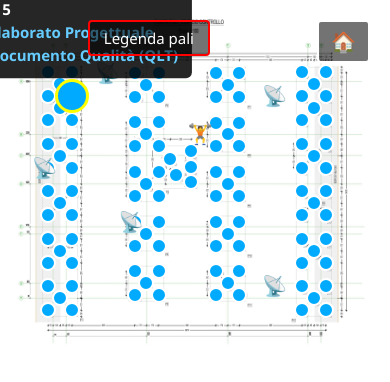
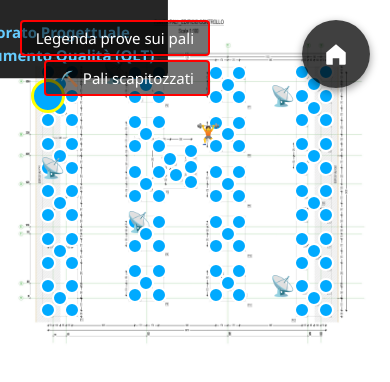
Before and after one commit to gussofrag/control-building, a plain HTML site: page index.html in a window 390 px wide. Both pictures are taken after a click on the element 72 px from the left and 96 px from the top of the page. Drawn offline with Linux system fonts and the light colour scheme.

Commit message:
Update index.html

```diff
--- a/index.html
+++ b/index.html
@@ -18,6 +18,7 @@
       display: block;
     }
 
+    /* Marker blu */
     .marker {
       position: absolute;
       width: 12px;
@@ -63,6 +64,42 @@
 
     .tooltip a:hover {
       text-decoration: underline;
+    }
+
+    /* CROCE rossa sui pali scapitozzati (solo quando filtro attivo) */
+    .marker.scapitozzato-attivo::before {
+      content: "✚";
+      position: absolute;
+      top: 50%;
+      left: 50%;
+      transform: translate(-50%, -50%);
+      font-size: 20px;
+      color: red;
+      font-weight: 900;
+      pointer-events: none;
+      text-shadow: 0 0 4px black, 0 0 6px black, 0 0 8px black;
+      z-index: 9999;
+    }
+
+    /* Icone prove */
+    .marker.prova-carico::after {
+      content: "🏋️";
+      position: absolute;
+      top: 50%;
+      left: -26px;
+      transform: translateY(-50%);
+      font-size: 20px;
+      pointer-events: none;
+    }
+
+    .marker.prova-sonica::after {
+      content: "📡";
+      position: absolute;
+      top: 50%;
+      left: -26px;
+      transform: translateY(-50%);
+      font-size: 20px;
+      pointer-events: none;
     }
 
     .legend-button {
@@ -115,60 +152,63 @@
       margin-right: 8px;
     }
 
+    /* Pulsante Home */
     .home-button {
       position: fixed;
       top: 20px;
       right: 20px;
-      background: rgba(0,0,0,0.55);
-      padding: 6px 12px;
-      border-radius: 4px;
-      border: 2px solid #fff;
-      font-family: "Segoe UI", Tahoma, sans-serif;
-      font-size: 20px;
-      color: #ffffff;
+      background: rgba(0,0,0,0.75);
+      padding: 10px;
+      border-radius: 50%;
+      box-shadow: 0 3px 8px rgba(0,0,0,0.4);
+      z-index: 9999;
+      display: flex;
+      align-items: center;
+      justify-content: center;
+      width: 48px;
+      height: 48px;
+      transition: 0.2s;
       cursor: pointer;
-      z-index: 9999;
-      transition: 0.2s;
-      user-select: none;
     }
 
     .home-button:hover {
       background: rgba(0,0,0,0.9);
-    }
-
-    .prova-icon {
-      position: absolute;
-      font-size: 20px;
-      transform: translate(-160%, -50%);
-      pointer-events: none;
-      z-index: 25;
     }
   </style>
 </head>
 
 <body>
 
-<div class="home-button" onclick="location.href='https://gussofrag.github.io/'" title="Torna alla Home">
-  🏠
+<div class="legend-button" onclick="toggleLegend()" title="Apri legenda">
+  Legenda prove sui pali
 </div>
 
-<div class="legend-button" onclick="toggleLegend()" title="Apri legenda">
-  Legenda pali
+<div class="legend-button" onclick="toggleScapitozzati()" style="top: 60px; right: 180px;">
+  ⛏️ Pali scapitozzati
 </div>
 
 <div id="legendPanel" class="legend-panel">
   <div class="item">
-    <span class="icon">📡</span>
-    <span>Prova sonica "cross-hole"</span>
-  </div>
-  <div class="item">
     <span class="icon">🏋️</span>
     <span>Prova di carico 1,5×PSE</span>
   </div>
+
+  <div class="item">
+    <span class="icon">📡</span>
+    <span>Prova sonica “cross-hole”</span>
+  </div>
 </div>
 
+<a href="https://gussofrag.github.io/Key-Plant/"
+   class="home-button"
+   title="Torna alla Key Plant">
+  <svg width="26" height="26" viewBox="0 0 24 24" fill="white">
+    <path d="M3 10.5L12 3l9 7.5V21a1 1 0 0 1-1 1h-5v-6H9v6H4a1 1 0 0 1-1-1V10.5z"/>
+  </svg>
+</a>
+
 <div class="map-container" id="map">
-  <img src="img/pianta_pali_control_building.jpg" alt="Mappa pali Control Building">
+  <img src="img/pianta_pali_control_building.jpg">
   <div id="tooltip" class="tooltip"></div>
 </div>
 
@@ -178,7 +218,33 @@ function toggleLegend() {
   panel.style.display = (panel.style.display === "block") ? "none" : "block";
 }
 
+let filterScapitozzati = false;
+
+function toggleScapitozzati() {
+  filterScapitozzati = !filterScapitozzati;
+
+  document.querySelectorAll('.marker').forEach(marker => {
+    const isScapitozzato = marker.dataset.scapitozzato === "true";
+
+    if (filterScapitozzati) {
+      if (isScapitozzato) {
+        marker.style.display = "block";
+        marker.classList.add("scapitozzato-attivo");
+      } else {
+        marker.style.display = "none";
+      }
+    } else {
+      marker.style.display = "block";
+      marker.classList.remove("scapitozzato-attivo");
+    }
+  });
+}
+
 const markers = [
+  /* Soniche: 14, 33, 49, 86, 110 */
+  /* Carico: 65 */
+  /* Scapitozzati: li aggiungerai tu con scapitozzato: true */
+
   { n: 1,  x: 340/3160,  y: 544/2880 },
   { n: 2,  x: 541/3160,  y: 544/2880 },
   { n: 3,  x: 440/3160,  y: 645/2880 },
@@ -192,7 +258,7 @@ const markers = [
   { n: 11, x: 541/3160,  y: 1148/2880 },
   { n: 12, x: 440/3160,  y: 1248/2880 },
   { n: 13, x: 340/3160,  y: 1348/2880 },
-  { n: 14, x: 541/3160,  y: 1348/2880, tipo: "sonica" },
+  { n: 14, x: 541/3160,  y: 1348/2880, prova: "sonica" },
 
   { n: 16, x: 340/3160,  y: 1549/2880 },
   { n: 17, x: 541/3160,  y: 1549/2880 },
@@ -212,7 +278,7 @@ const markers = [
   { n: 31, x: 340/3160,  y: 2553/2880 },
   { n: 32, x: 541/3160,  y: 2553/2880 },
 
-  { n: 33, x: 1070/3160, y: 547/2880, tipo: "sonica" },
+  { n: 33, x: 1070/3160, y: 547/2880, prova: "sonica" },
   { n: 34, x: 1272/3160, y: 547/2880 },
   { n: 35, x: 1170/3160, y: 648/2880 },
   { n: 36, x: 1070/3160, y: 749/2880 },
@@ -228,7 +294,7 @@ const markers = [
   { n: 46, x: 1070/3160, y: 1588/2880 },
   { n: 47, x: 1272/3160, y: 1588/2880 },
   { n: 48, x: 1070/3160, y: 1807/2880 },
-  { n: 49, x: 1272/3160, y: 1807/2880, tipo: "sonica" },
+  { n: 49, x: 1272/3160, y: 1807/2880, prova: "sonica" },
   { n: 50, x: 1170/3160, y: 1906/2880 },
   { n: 51, x: 1070/3160, y: 2007/2880 },
   { n: 52, x: 1272/3160, y: 2007/2880 },
@@ -245,7 +311,7 @@ const markers = [
   { n: 62, x: 1955/3160, y: 749/2880 },
   { n: 63, x: 1755/3160, y: 968/2880 },
   { n: 64, x: 1955/3160, y: 968/2880 },
-  { n: 65, x: 1856/3160, y: 1067/2880, tipo: "carico" },
+  { n: 65, x: 1856/3160, y: 1067/2880, prova: "carico" },
   { n: 66, x: 1755/3160, y: 1168/2880 },
   { n: 67, x: 1955/3160, y: 1168/2880 },
   { n: 68, x: 1755/3160, y: 1386/2880 },
@@ -267,7 +333,7 @@ const markers = [
   { n: 83, x: 2484/3160, y: 544/2880 },
   { n: 84, x: 2684/3160, y: 544/2880 },
   { n: 85, x: 2585/3160, y: 645/2880 },
-  { n: 86, x: 2484/3160, y: 745/2880, tipo: "sonica" },
+  { n: 86, x: 2484/3160, y: 745/2880, prova: "sonica" },
   { n: 87, x: 2684/3160, y: 745/2880 },
   { n: 88, x: 2585/3160, y: 845/2880 },
   { n: 89, x: 2484/3160, y: 946/2880 },
@@ -291,7 +357,7 @@ const markers = [
   { n: 107, x: 2484/3160, y: 2151/2880 },
   { n: 108, x: 2685/3160, y: 2152/2880 },
 
-  { n: 110, x: 2484/3160, y: 2353/2880, tipo: "sonica" },
+  { n: 110, x: 2484/3160, y: 2353/2880, prova: "sonica" },
   { n: 111, x: 2685/3160, y: 2353/2880 },
   { n: 112, x: 2585/3160, y: 2454/2880 },
   { n: 113, x: 2485/3160, y: 2553/2880 },
@@ -318,30 +384,26 @@ tooltip.addEventListener("mouseleave", () => {
 
 markers.forEach(m => {
   const el = document.createElement("div");
+
+  // scapitozzato: lo aggiungerai tu (scapitozzato: true)
+  el.dataset.scapitozzato = m.scapitozzato ? "true" : "false";
+
   el.className = "marker";
+
+  if (m.prova === "carico") el.classList.add("prova-carico");
+  if (m.prova === "sonica") el.classList.add("prova-sonica");
 
   el.style.left = (m.x * 100) + "%";
   el.style.top = (m.y * 100) + "%";
 
-  if (m.tipo === "sonica" || m.tipo === "carico") {
-    const prova = document.createElement("div");
-    prova.className = "prova-icon";
-    prova.textContent = m.tipo === "sonica" ? "📡" : "🏋️";
-    prova.style.left = el.style.left;
-    prova.style.top = el.style.top;
-    map.appendChild(prova);
-  }
-
   el.addEventListener("mouseenter", () => {
     tooltip.innerHTML = `
       <div><strong>Palo ${m.n}</strong></div>
-      <a href="pdf/P${m.n}.pdf" target="_blank">📄 Elaborato Progettuale</a>
+      <a href="pdf/P_${m.n}.pdf" target="_blank">📄 Elaborato Progettuale</a>
       <a href="Qualità/P_${m.n}_QLT.pdf" target="_blank">🟠 Documento Qualità (QLT)</a>
-      ${m.tipo === "sonica" ? `<div>📡 Prova sonica "cross-hole"</div>` : ""}
-      ${m.tipo === "carico" ? `<div>🏋️ Prova di carico 1,5×PSE</div>` : ""}
     `;
-    tooltip.style.left = el.style.left;
-    tooltip.style.top = el.style.top;
+    tooltip.style.left = (m.x * 100) + "%";
+    tooltip.style.top = (m.y * 100) + "%";
     tooltip.style.display = "block";
   });
 
@@ -357,7 +419,7 @@ markers.forEach(m => {
     if (selectedMarker) selectedMarker.classList.remove("selected");
     el.classList.add("selected");
     selectedMarker = el;
-    window.open(`pdf/P${m.n}.pdf`, "_blank");
+    window.open(`pdf/P_${m.n}.pdf`, "_blank");
   });
 
   map.appendChild(el);
```
